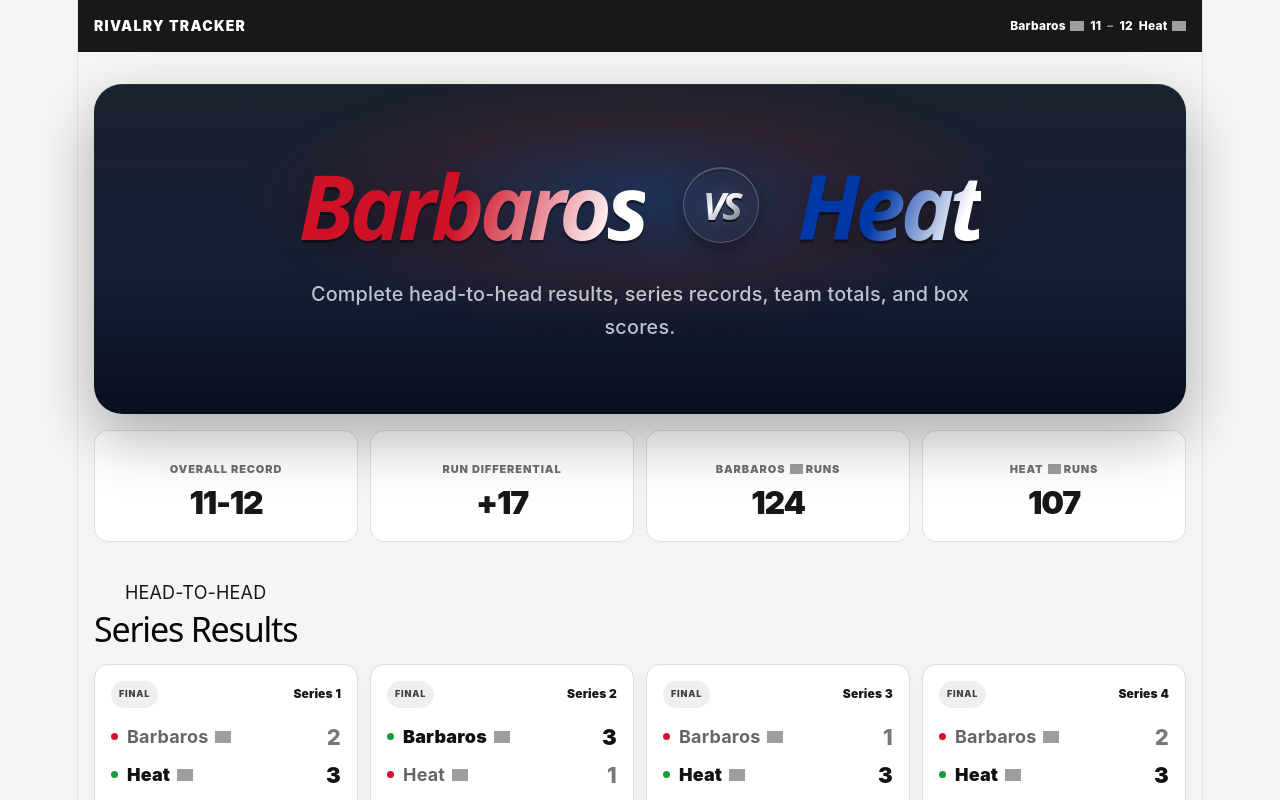
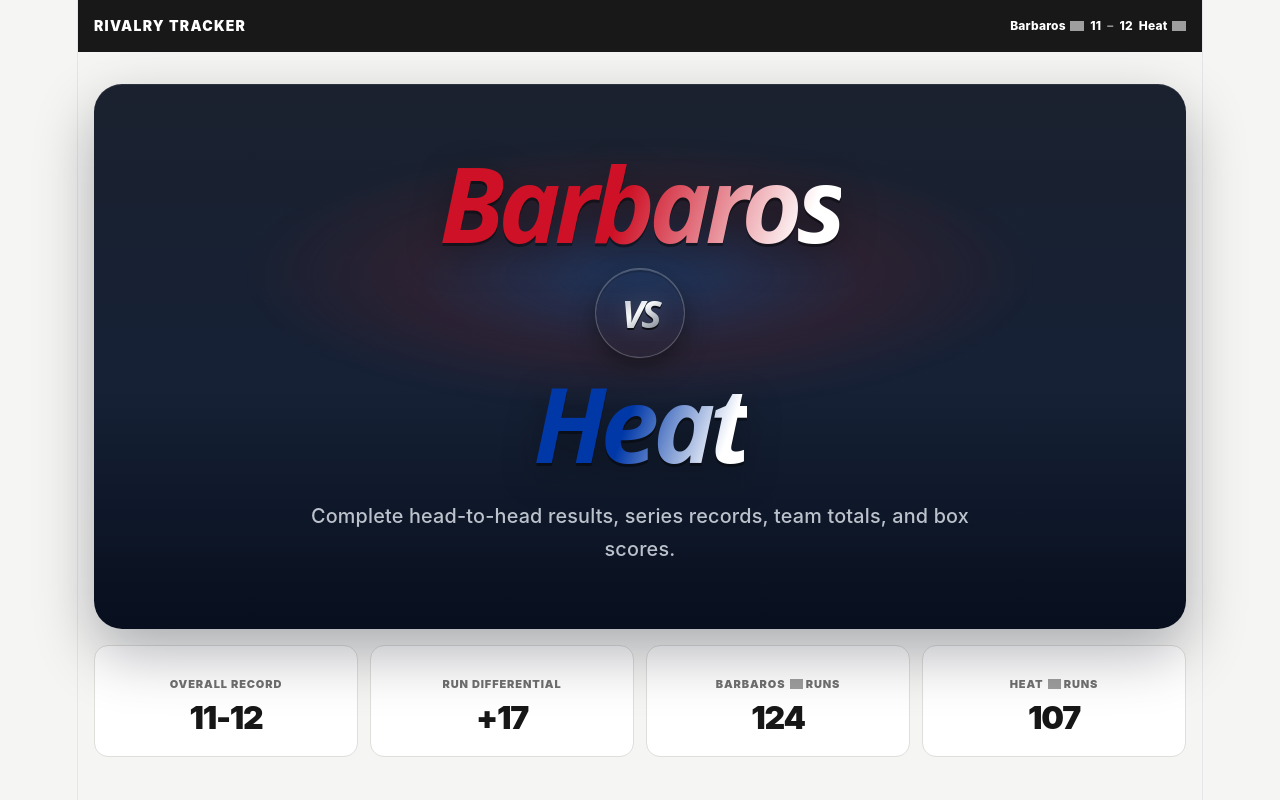
Before and after one commit to jeffrey12312305/mlb-rivalry-tracker, a React (Vite) app: page / in a window 1280 px wide. Shown: the top 800 px of the page. Built offline with nearby package versions, Linux system fonts and the light colour scheme; grey boxes are pictures that could not be loaded.

Commit message:
Stack hero teams vertically

```diff
--- a/src/styles/global.css
+++ b/src/styles/global.css
@@ -127,13 +127,18 @@ button { -webkit-tap-highlight-color: transparent; }
 .hero__title {
   position: relative;
   z-index: 1;
+
   display: flex;
-  flex-wrap: wrap;
+  flex-direction: column;
+
   align-items: center;
   justify-content: center;
-  gap: clamp(16px, 3vw, 42px);
+
+  gap: 12px;
+
   margin: 0;
-  line-height: 0.95;
+
+  line-height: 0.9;
 }
 
 .hero__team {
@@ -151,7 +156,7 @@ button { -webkit-tap-highlight-color: transparent; }
   color: transparent;
   -webkit-text-fill-color: transparent;
 
-  font-size: clamp(3.3rem, 8vw, 5rem);
+  font-size: clamp(3.8rem, 9vw, 5.8rem);
   font-weight: 900;
   font-style: italic;
   letter-spacing: -0.055em;
@@ -192,9 +197,10 @@ button { -webkit-tap-highlight-color: transparent; }
   display: inline-flex;
   align-items: center;
   justify-content: center;
-  min-width: 76px;
-  min-height: 76px;
+  min-width: 90px;
+  min-height: 90px;
   padding: 0 14px;
+  margin: 6px 0;
   border: 1px solid rgba(255, 255, 255, 0.24);
   border-radius: 999px;
 
```
